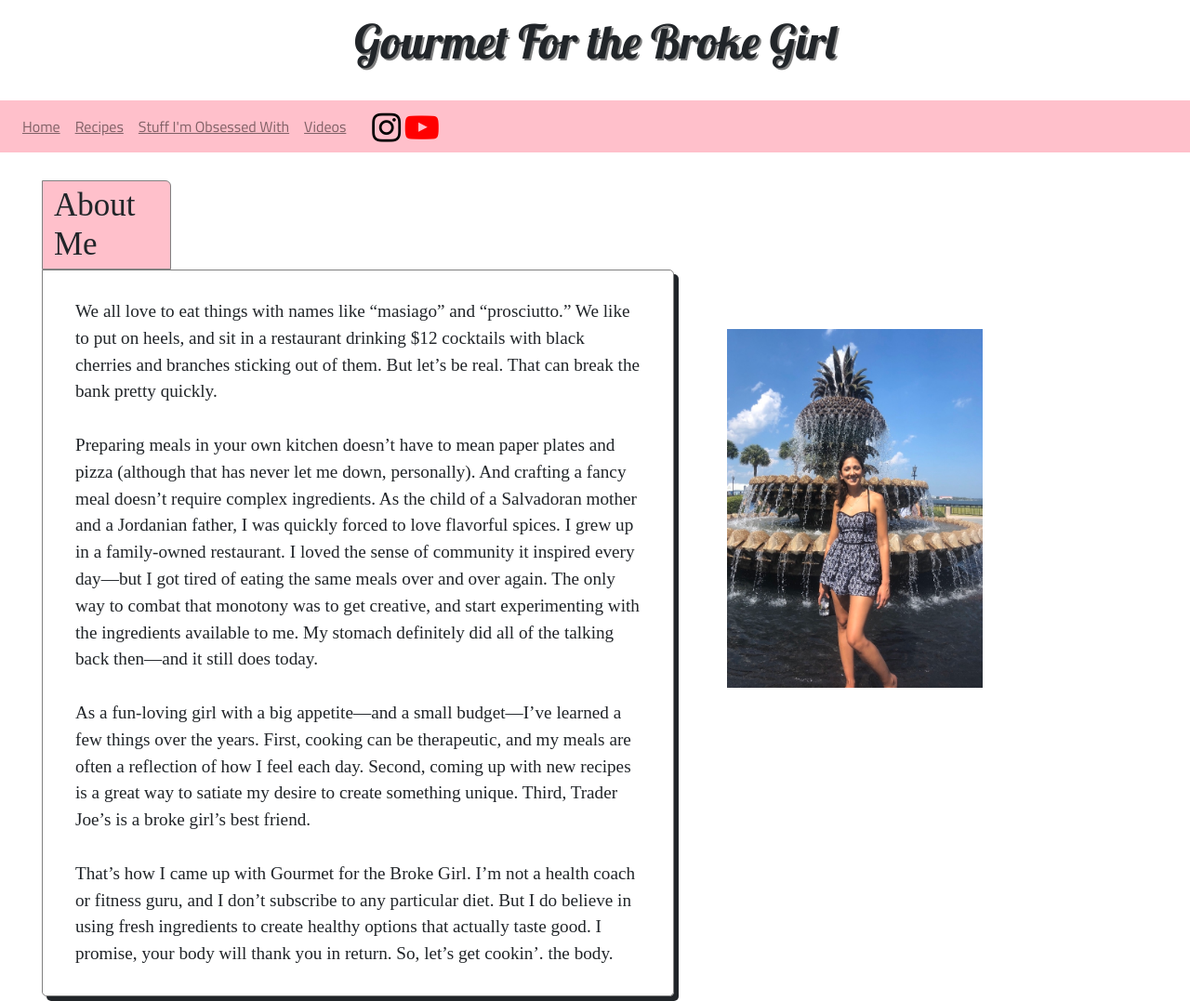
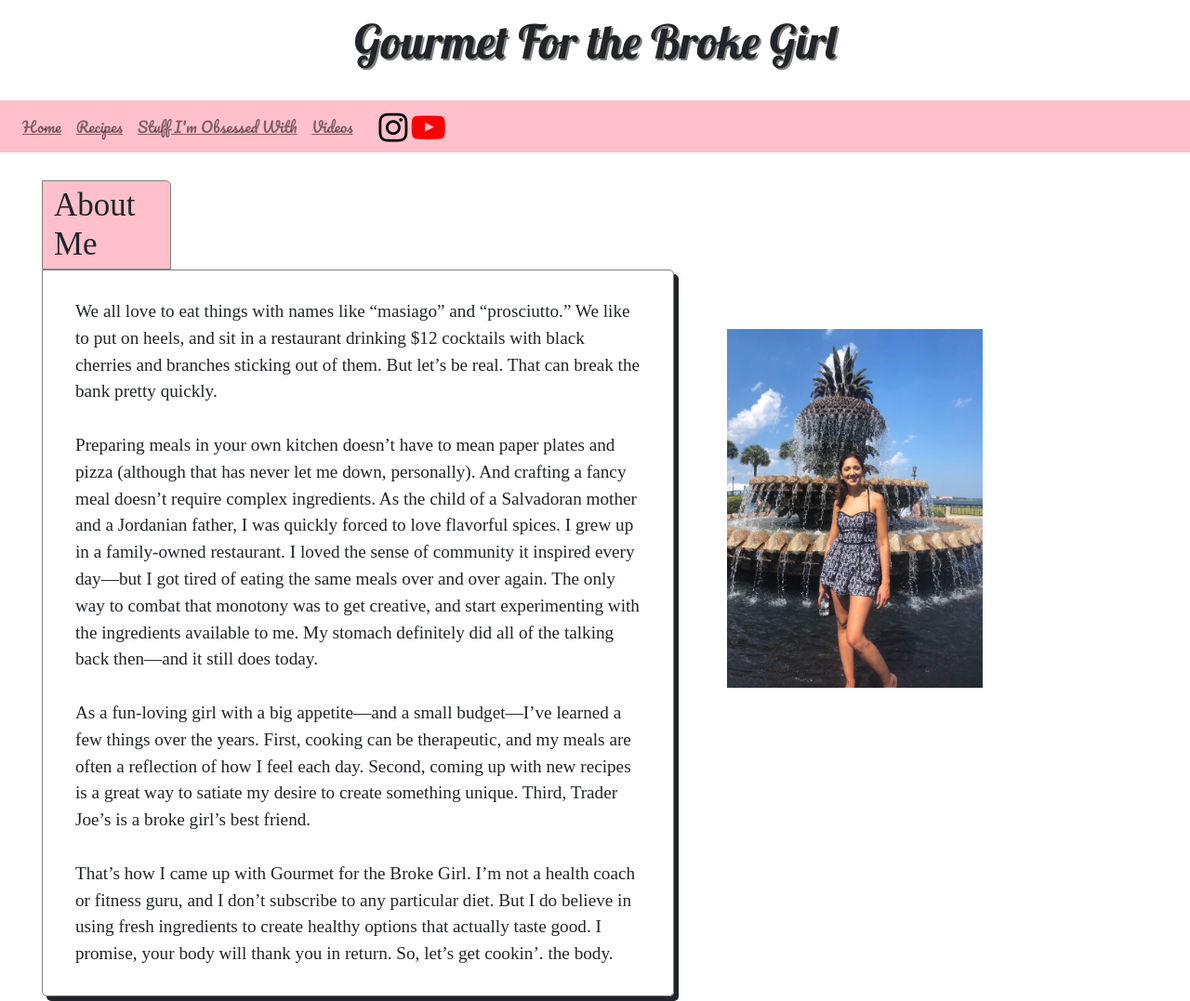
Before and after one commit to benzed3/TaniasFoodSite, a plain HTML site: page index.html in a window 1280 px wide. Shown: the top 1077 px of the page at 93% size. Drawn offline with nearby package versions, Linux system fonts and the light colour scheme; a web font is replaced by a local one.

Commit message:
changed font for links

```diff
--- a/assets/css/style.css
+++ b/assets/css/style.css
@@ -126,7 +126,7 @@ img {
 }
 
 .nav-link {
-    font-family: 'Titillium Web', sans-serif;
+    font-family: 'Pacifico', cursive;
 }
 
 #list {
--- a/index.html
+++ b/index.html
@@ -15,7 +15,7 @@
     <link href="https://fonts.googleapis.com/css?family=Raleway&display=swap" rel="stylesheet">
     <link href="https://fonts.googleapis.com/css?family=Grenze&display=swap" rel="stylesheet">
     <link href="https://fonts.googleapis.com/css?family=Poppins&display=swap" rel="stylesheet">
-    <link href="https://fonts.googleapis.com/css?family=Titillium+Web&display=swap" rel="stylesheet">
+    <link href="https://fonts.googleapis.com/css?family=Pacifico&display=swap" rel="stylesheet">
     <link rel="shortcut icon" href="assets/images/profile_pic_ico.ico">
     <title>Gourmet For the Broke Girl</title>
 </head>
```
